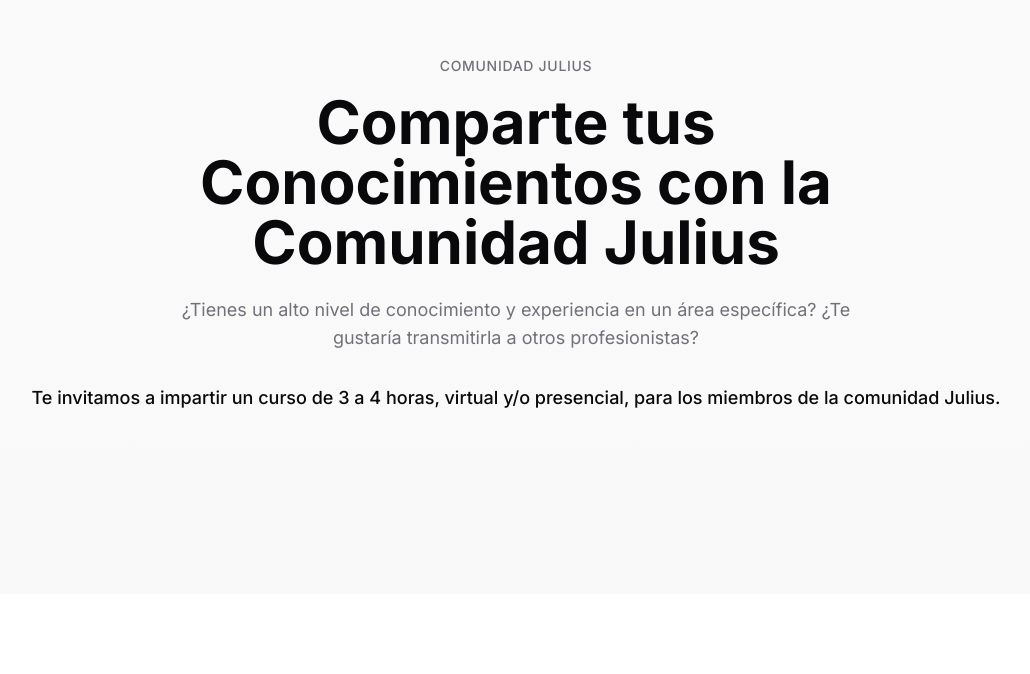
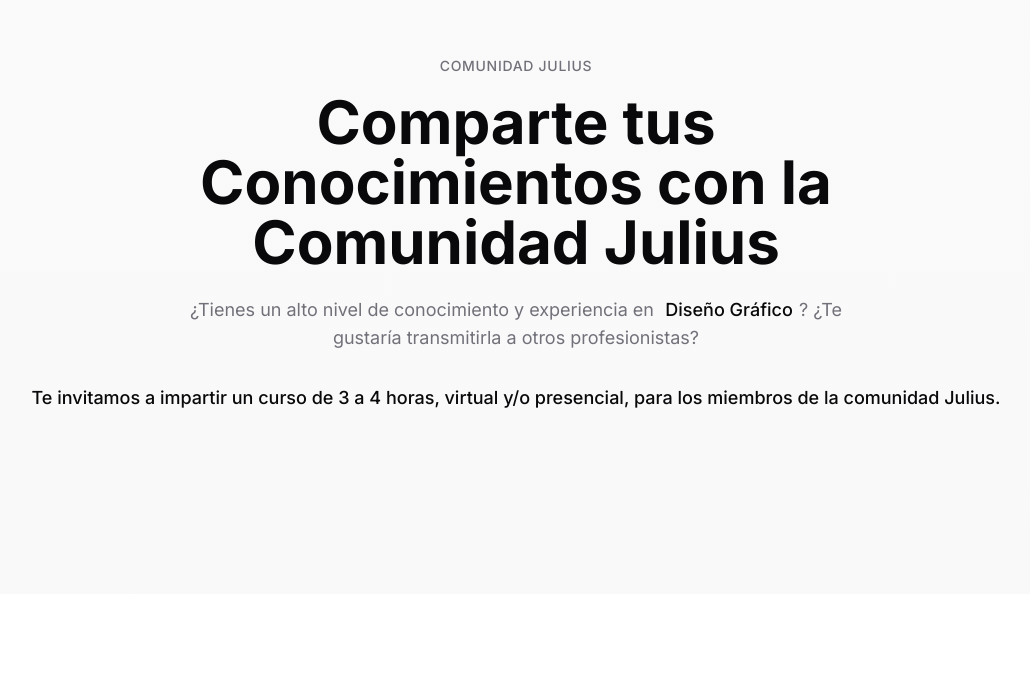
Before and after one commit to FedeJLoia/community-course-creator, a React (Vite) app: page / in a window 1280 px wide. Shown: the part 126-800 px from the top of the page, without its empty margins (124-1154 px from the left). Built offline with nearby package versions, Linux system fonts and the light colour scheme.

Commit message:
Update hero section text
The hero section's text will now cycle through different options for "área específica".

```diff
--- a/src/pages/Index.tsx
+++ b/src/pages/Index.tsx
@@ -3,8 +3,20 @@ import { Section } from "@/components/Section";
 import { TeacherForm } from "@/components/TeacherForm";
 import { TopicCard } from "@/components/TopicCard";
 import { Card } from "@/components/ui/card";
+import { useEffect, useState } from "react";
 
 const Index = () => {
+  const [currentArea, setCurrentArea] = useState(0);
+  const areas = ["Paid Media", "Estrategia SEO", "Diseño Gráfico"];
+
+  useEffect(() => {
+    const interval = setInterval(() => {
+      setCurrentArea((current) => (current + 1) % areas.length);
+    }, 3000);
+
+    return () => clearInterval(interval);
+  }, []);
+
   return (
     <div className="min-h-screen bg-gradient-to-b from-background to-secondary">
       {/* Hero Section */}
@@ -16,7 +28,10 @@ const Index = () => {
           Comparte tus Conocimientos con la Comunidad Julius
         </h1>
         <p className="text-lg text-muted-foreground max-w-2xl mb-8 fade-up">
-          ¿Tienes un alto nivel de conocimiento y experiencia en un área específica?
+          ¿Tienes un alto nivel de conocimiento y experiencia en{" "}
+          <span className="inline-block min-w-[140px] font-medium text-foreground transition-all duration-500">
+            {areas[currentArea]}
+          </span>?
           ¿Te gustaría transmitirla a otros profesionistas?
         </p>
         <p className="text-lg font-medium fade-up">
```
